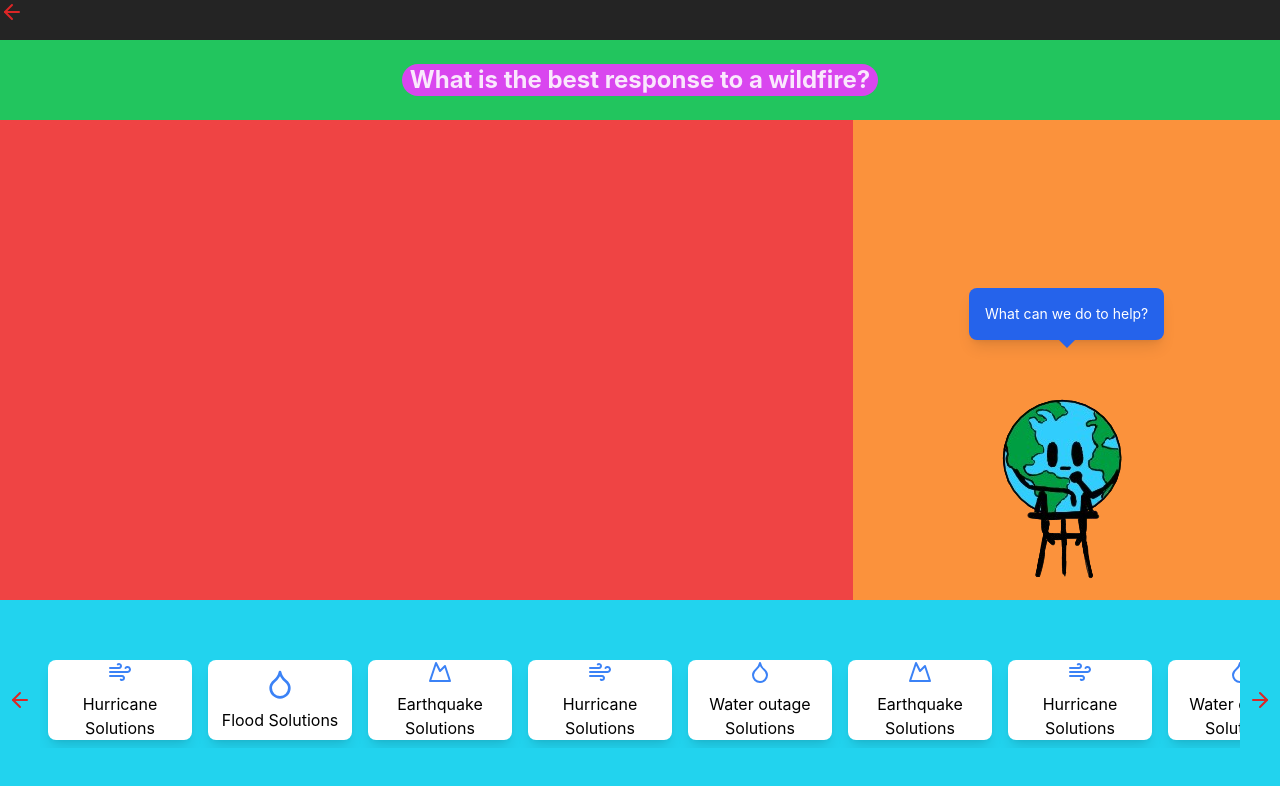
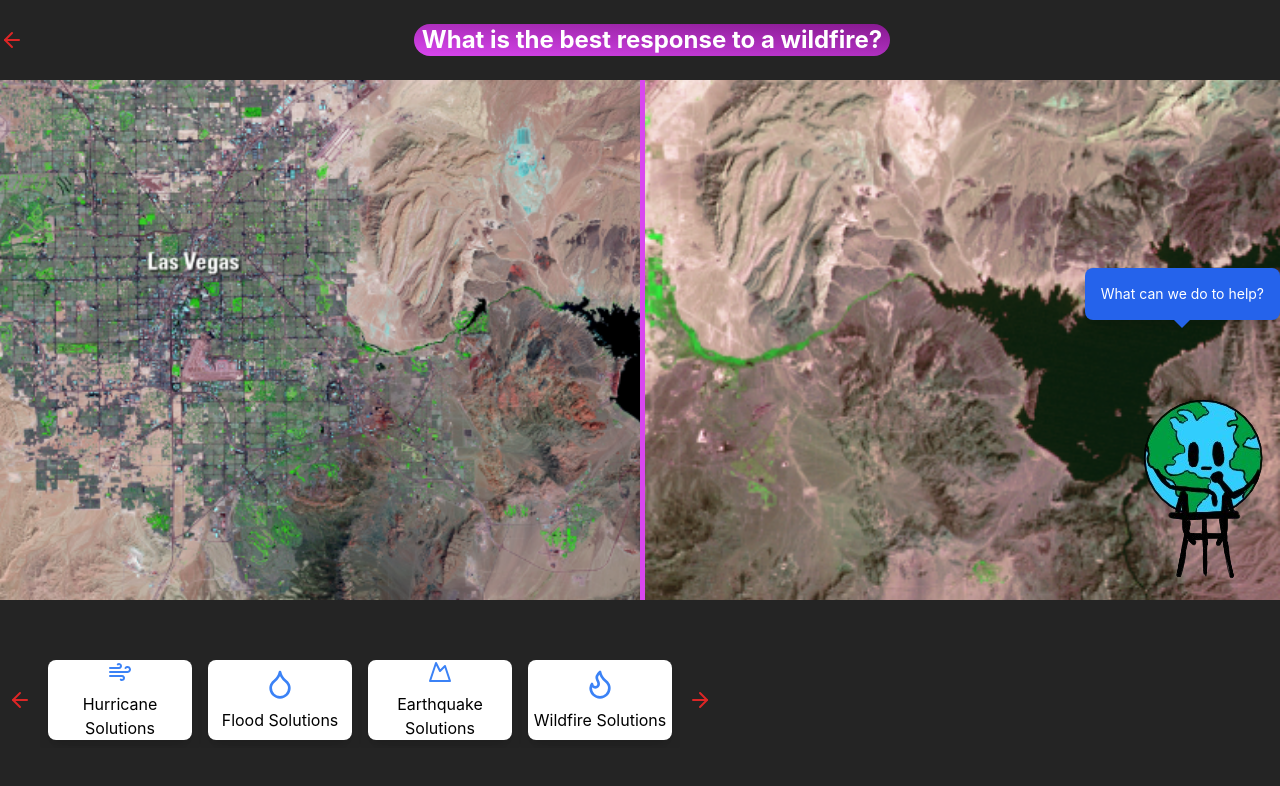
Before and after one commit to yellowisk/terrosinho-adventures, a React (Vite) app: page /minigame in a window 1280 px wide. Shown: the top 786 px of the page. Built offline with nearby package versions, Linux system fonts and the light colour scheme.

Commit message:
feat: minigame page

```diff
--- a/src/components/image.tsx
+++ b/src/components/image.tsx
@@ -1,6 +1,6 @@
 import React from "react";
 
-const ImageContent: React.FC<{ src: string; alt: string; className?: string }> = ({ src, alt, className }) => {
+const ImageContent: React.FC<{ src: string; alt?: string; className?: string }> = ({ src, alt, className }) => {
   return <img src={src} alt={alt} className={className} />;
 };
 
--- a/src/components/minigame/Card.tsx
+++ b/src/components/minigame/Card.tsx
@@ -9,7 +9,7 @@ interface CardProps {
 const Card: React.FC<CardProps> = ({ text, icon: Icon, onClick }) => {
   return (
     <div
-      className="flex flex-col items-center justify-center h-20 w-36 bg-white rounded-lg shadow-lg cursor-pointer"
+      className="flex flex-col items-center justify-center h-20 w-36 bg-white rounded-lg shadow-lg cursor-pointer hover:translate-y-1 transform transition duration-300 ease-in-out"
       onClick={onClick}
     >
       <Icon className="w-8 h-8 text-blue-500" />
--- a/src/components/minigame/Game.tsx
+++ b/src/components/minigame/Game.tsx
@@ -2,38 +2,90 @@ import { ArrowLeft, ArrowRight, LucideIcon } from "lucide-react";
 import ImageContent from "../image";
 import terroso from "../../assets/terroso_imgs/terroso_thinking.png";
 import Dialog from "../dialog";
-import { MinigameInterface } from "../../types/minigame";
+import { MinigameInterface, SolutionType } from "../../types/minigame";
 import Card from "./Card";
-import { useRef } from "react";
+import { useEffect, useRef, useState } from "react";
 
-const Game: React.FC<MinigameInterface> = ({ type, question, options, finalScore }) => {
+const Game: React.FC<MinigameInterface> = ({ type, imageBefore, imageAfter, question, options, finalScore }) => {
 
     const scrollRef = useRef<HTMLDivElement>(null);
+    const [sliderValue, setSliderValue] = useState(100);
+    const [isDragging, setIsDragging] = useState(false);
+    useEffect(() => {
+      setSliderValue(50);
+    }
+    , []);
 
     const scrollLeft = () => {
         if (scrollRef.current) {
-          scrollRef.current.scrollBy({ left: -200, behavior: 'smooth' }); // Adjust the value to control scroll distance
+          scrollRef.current.scrollBy({ left: -200, behavior: 'smooth' });
         }
       };
 
-      // Function to scroll right
       const scrollRight = () => {
         if (scrollRef.current) {
-          scrollRef.current.scrollBy({ left: 200, behavior: 'smooth' }); // Adjust the value to control scroll distance
+          scrollRef.current.scrollBy({ left: 200, behavior: 'smooth' });
         }
       };
 
+      const computePoints = (solType: SolutionType) => {
+        if (solType === type) {
+          finalScore += 10;
+        }
+      };
+
+      const handleMouseDown = (e: React.MouseEvent) => {
+        setIsDragging(true);
+    };
+
+    const handleMouseMove = (e: React.MouseEvent) => {
+        if (isDragging) {
+            const container = e.currentTarget.getBoundingClientRect();
+            const newSliderValue = ((e.clientX - container.left) / container.width) * 100;
+            setSliderValue(Math.max(0, Math.min(newSliderValue, 100)));
+        }
+    };
+
+    const handleMouseUp = () => {
+        setIsDragging(false);
+    };
+
   return (
-    <div className="h-screen grid grid-rows-[5%_10%_60%_25%]">
+    <div className="h-screen grid grid-rows-[10%_65%_25%]">
+      <div className="flex flex-row w-full items-center">
         <div className="flex flex-row justify-start">
           <ArrowLeft className="text-red-600" />
         </div>
-      <div className="flex flex-row bg-green-500 justify-center items-center">
-        <div className="text-2xl px-2 mx-3 font-bold rounded-3xl bg-fuchsia-500">{question}</div>
+        <div className="flex flex-row justify-center grow">
+          <div className="text-2xl px-2 mx-3 font-bold rounded-3xl bg-gradient-to-tr from-fuchsia-500 to-fuchsia-800 text-white">
+            {question}
           </div>
+        </div>
+      </div>
+
       <div className="flex flex-row">
-        <div className="w-2/3 bg-red-500"></div>
-        <div className="w-1/3 bg-orange-400">
+        <div
+          className="relative w-full bg-red-500 overflow-hidden select-none"
+          onMouseMove={handleMouseMove}
+          onMouseUp={handleMouseUp}
+          onMouseLeave={handleMouseUp}
+        >
+
+            <img src={imageBefore} alt="Before" className="absolute top-0 left-0 w-full h-full object-cover" />
+
+            <div
+                className="absolute top-0 left-0 h-full overflow-hidden"
+                style={{ width: `${sliderValue}%` }}
+            >
+                <img src={imageAfter} alt="After" className="w-full h-full object-cover" />
+            </div>
+
+            <div
+                className="absolute top-0 right-20 h-full bg-fuchsia-500"
+                style={{ left: `${sliderValue}%`, width: '5px', cursor: 'ew-resize' }}
+                onMouseDown={handleMouseDown}
+            />
+            <div className="absolute right-0 flex flex-col items-end h-full">
               <div className="flex flex-col h-1/2 justify-end py-5 items-center">
                 <Dialog text="What can we do to help?" />
               </div>
@@ -42,14 +94,16 @@ const Game: React.FC<MinigameInterface> = ({ type, question, options, finalScore
               </div>
             </div>
           </div>
-      <div className="bg-cyan-400 flex items-center overflow-hidden">
+      </div>
+      <div className="flex items-center overflow-hidden">
         <button onClick={scrollLeft} className="text-red-600 p-2">
           <ArrowLeft className="h-6 w-6" />
         </button>
         <div className="overflow-hidden flex flex-row" ref={scrollRef}>
           <div className="flex flex-row space-x-4 p-2">
             {options.map((option, index) => (
-              <Card key={index} text={option.SolutionOptions.text} icon={option.SolutionOptions.Icon as LucideIcon} />
+              <Card key={index} text={option.SolutionOptions.text} icon={option.SolutionOptions.Icon as LucideIcon}
+              onClick={()=>computePoints(option.SolutionOptions.type)} />
            ))}
           </div>
         </div>
--- a/src/pages/Minigame.tsx
+++ b/src/pages/Minigame.tsx
@@ -1,52 +1,29 @@
-import { ArrowLeft, Icon } from "lucide-react";
 import { MinigameInterface } from "../types/minigame";
 import { SolutionType } from "../types/minigame";
 import Game from "../components/minigame/Game";
-import { Droplet, Mountain, Wind } from "lucide-react";
+import { Droplet, Flame, Mountain, Wind } from "lucide-react";
+import lasVegasBefore from "../assets/minigame_imgs/las_vegas_before.png";
+import lasVegasAfter from "../assets/minigame_imgs/las_vegas_after.png";
 
 const solutionsData = [
     { Icon: Wind, text: 'Hurricane Solutions', color: 'blue', type: SolutionType.hurricane },
     { Icon: Droplet, text: 'Flood Solutions', color: 'green', type: SolutionType.flood },
     { Icon: Mountain, text: 'Earthquake Solutions', color: 'orange', type: SolutionType.earthquake },
-    { Icon: Wind, text: 'Hurricane Solutions', color: 'blue', type: SolutionType.hurricane },
-    { Icon: Droplet, text: 'Water outage Solutions', color: 'green', type: SolutionType.flood },
-    { Icon: Mountain, text: 'Earthquake Solutions', color: 'orange', type: SolutionType.earthquake },
-    { Icon: Wind, text: 'Hurricane Solutions', color: 'blue', type: SolutionType.hurricane },
-    { Icon: Droplet, text: 'Water outage Solutions', color: 'green', type: SolutionType.flood },
-    { Icon: Mountain, text: 'Earthquake Solutions', color: 'orange', type: SolutionType.earthquake },
-    { Icon: Mountain, text: 'Earthquake Solutions', color: 'orange', type: SolutionType.earthquake },
-    { Icon: Wind, text: 'Hurricane Solutions', color: 'blue', type: SolutionType.hurricane },
-    { Icon: Droplet, text: 'Water outage Solutions', color: 'green', type: SolutionType.flood },
-    { Icon: Mountain, text: 'Earthquake Solutions', color: 'orange', type: SolutionType.earthquake },
-    { Icon: Mountain, text: 'Earthquake Solutions', color: 'orange', type: SolutionType.earthquake },
-    { Icon: Wind, text: 'Hurricane Solutions', color: 'blue', type: SolutionType.hurricane },
-    { Icon: Droplet, text: 'Water outage Solutions', color: 'green', type: SolutionType.flood },
-    { Icon: Mountain, text: 'Earthquake Solutions', color: 'orange', type: SolutionType.earthquake },
+    { Icon: Flame, text: 'Wildfire Solutions', color: 'red', type: SolutionType.wildfire },
 ]
 
 const minigameExample: MinigameInterface = {
     type: SolutionType.wildfire,
+    imageBefore: lasVegasBefore,
+    imageAfter: lasVegasAfter,
     question: 'What is the best response to a wildfire?',
     options: [
-        { SolutionOptions: solutionsData[0], correct: true },
-        { SolutionOptions: solutionsData[1], correct: false },
-        { SolutionOptions: solutionsData[2], correct: false },
-        { SolutionOptions: solutionsData[3], correct: false },
-        { SolutionOptions: solutionsData[4], correct: false },
-        { SolutionOptions: solutionsData[5], correct: false },
-        { SolutionOptions: solutionsData[6], correct: false },
-        { SolutionOptions: solutionsData[7], correct: false },
-        { SolutionOptions: solutionsData[8], correct: false },
-        { SolutionOptions: solutionsData[9], correct: false },
-        { SolutionOptions: solutionsData[10], correct: false },
-        { SolutionOptions: solutionsData[11], correct: false },
-        { SolutionOptions: solutionsData[12], correct: false },
-        { SolutionOptions: solutionsData[13], correct: false },
-        { SolutionOptions: solutionsData[14], correct: false },
-        { SolutionOptions: solutionsData[15], correct: false },
-        { SolutionOptions: solutionsData[16], correct: false }
+        { SolutionOptions: solutionsData[0] },
+        { SolutionOptions: solutionsData[1] },
+        { SolutionOptions: solutionsData[2] },
+        { SolutionOptions: solutionsData[3] },
     ],
-    finalScore: 20,
+    finalScore: 0,
   };
 
 
--- a/src/types/minigame.ts
+++ b/src/types/minigame.ts
@@ -18,10 +18,11 @@ enum SolutionType {
 
 interface MinigameInterface {
   type: SolutionType;
+  imageBefore: string;
+  imageAfter: string;
   question: string;
   options: Array<{
       SolutionOptions: SolutionOption;
-      correct: boolean;
   }>;
   finalScore: number;
 }
```
Also changed, not shown: src/assets/minigame_imgs/las_vegas_after.png (added), src/assets/minigame_imgs/las_vegas_before.png (added). Lines whose indentation alone changed are shown as unchanged.
